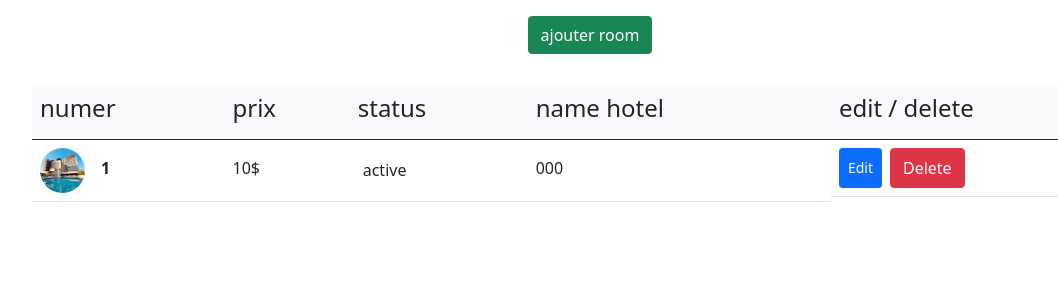
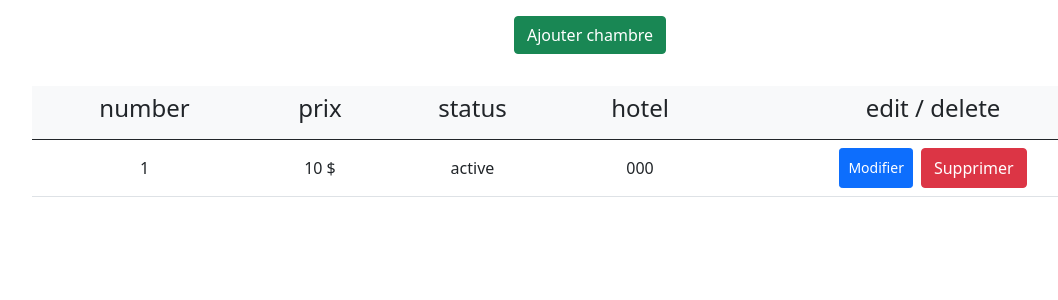
Before and after one commit to elkhailihamza/YouBooking, a PHP site: page /room.php in a window 1280 px wide. Shown: the part 62-362 px from the top of the page, without its empty margins (50-1108 px from the left). Run offline with PHP 8.4, Linux system fonts and the light colour scheme; tables that the repository leaves empty or names only in its code hold one stand-in row (values such as "Sample post").

Commit message:
update room

```diff
--- a/room.php
+++ b/room.php
@@ -17,15 +17,9 @@ $resultatHotel=mysqli_query($conn,$reqeteHotel);
 </head>
 <body class='container'>
 
-<!-- start navar -->
-<nav class="navbar navbar-expand-lg navbar-light bg-light ">
+<nav class="navbar navbar-expand-lg navbar-light bg-light">
   <div class="container-fluid">
-
-    <a class="navbar-brand" href="">
-      Dashboard
-    </a>
-
-
+    <a class="navbar-brand" href="#">Dashboard</a>
     <div class="navbar-nav ms-auto">
       <div class="nav-item dropdown">
         <a class="nav-link dropdown-toggle" href="#" id="navbarDropdown" role="button" data-bs-toggle="dropdown" aria-expanded="false">
@@ -33,40 +27,35 @@ $resultatHotel=mysqli_query($conn,$reqeteHotel);
           Zakaria
         </a>
         <ul class="dropdown-menu" aria-labelledby="navbarDropdown">
-          <li><a class="dropdown-item" href="">profil</a></li>
+          <li><a class="dropdown-item" href="#">Profil</a></li>
           <li><hr class="dropdown-divider"></li>
-          <li><a class="dropdown-item" href="">logOut</a></li>
+          <li><a class="dropdown-item" href="#">LogOut</a></li>
         </ul>
       </div>
     </div>
   </div>
 </nav>
-<!-- end nav -->
-
 
 <center>
   <button type="button" class="btn btn-success mt-3 mb-4" data-bs-toggle="modal" data-bs-target="#ajouterModal">
-  ajouter room
+    Ajouter chambre
   </button>
 </center>
 
-
-</center>
 <table class="table align-middle mt-2 bg-white">
-  <thead class="bg-light">
+  <thead class="bg-light text-center">
     <tr>
-      <th><h4>numer</h4></th>
+      <th><h4>number</h4></th>
       <th><h4>prix</h4></th>
       <th><h4>status</h4></th>
-      <th><h4>name hotel</h4></th>
-      <th><h4>edit / delete</h4></th>
+      <th><h4>hotel</h4></th>
+      <th><h4> edit / delete</h4></th>
     </tr>
   </thead>
 
-  <tbody>
+  <tbody class='text-center'>
     <?php
     while ($row = mysqli_fetch_assoc($resultatSelect)) {
-
         $requeteHotel = "SELECT * FROM hotel WHERE id_hotel = " . $row['id_hotel'];
         $resultHotel = mysqli_query($conn, $requeteHotel);
 
@@ -74,76 +63,96 @@ $resultatHotel=mysqli_query($conn,$reqeteHotel);
             $rowHotel = mysqli_fetch_assoc($resultHotel);
 
             echo "<tr>";
-            echo "<td>
-                    <div class='d-flex align-items-center'>
-                        <img src='images/hotel-img.webp' alt='' style='width: 45px; height: 45px' class='rounded-circle' />
-                        <div class='ms-3'>
-                            <h6 class='fw-bold mb-1 text-center'>" . $row['id_room'] . "</h6>
-                        </div>
-                    </div>
-                  </td>";
-            echo "<td>
-                    <h6 class='fw-normal mb-1' >" . $row['prix'] . "<span>$</span></h6>
-                  </td>";
-            echo "<td class='status'>
-                  <h6 class='fw-normal mb-1  status-text' style='width: fit-content;height:20px;padding:3px 5px 5px 5px;border-radius:7px;'>" . $row['status'] . "</h6>
-                </td>";
-            echo "<td>
-                    <h6 class='fw-normal mb-1'>" . $rowHotel['name_hotel'] . "</h6>
-                  </td>";
-            echo "<td class='d-flex'>
-            <button type='button' class='btn btn-primary btn-sm btn-rounded' data-bs-toggle='modal' data-bs-target='#updateModal'>Edit</button>
+            echo "<td>{$row['id_room']}</td>";
+            echo "<td>{$row['prix']} $</td>";
+            echo "<td><span class='status-text' style='width: fit-content;height:20px;padding:3px 5px 5px 5px;border-radius:7px;'>{$row['status']}</span></td>";
+            echo "<td>{$rowHotel['name_hotel']}</td>";
+            echo "<td class='d-flex justify-content-center'>
+                    <button type='button' class='btn btn-primary btn-sm btn-rounded' data-bs-toggle='modal' data-bs-target='#updateModal{$row['id_room']}'>Modifier</button>
                     <form action='crudROOM/deleteRoom.php' method='post' class='ms-2'>
-                        <input type='hidden' name='id_hotel' value='" . $row['id_room'] . "'>
-                        <button type='submit' name='deletebtn' class='btn btn-danger' style='height: 40px;'>Delete</button>
+                        <input type='hidden' name='id_room' value='{$row['id_room']}'>
+                        <button type='submit' name='deletebtn' class='btn btn-danger' style='height: 40px;'>Supprimer</button>
                     </form>
                   </td>";
             echo "</tr>";
+
+
+            // modal update
+            echo "<div class='modal fade' id='updateModal{$row['id_room']}' tabindex='-1' aria-labelledby='updateModalLabel{$row['id_room']}' aria-hidden='true'>".
+            "    <div class='modal-dialog'>".
+            "        <div class='modal-content'>".
+            "            <div class='modal-header'>".
+            "                <h5 class='modal-title' id='updateModalLabel{$row['id_room']}'>Modifier chambre</h5>".
+            "                <button type='button' class='btn-close' data-bs-dismiss='modal' aria-label='Close'></button>".
+            "            </div>".
+            "            <form action='crudROOM/updateRoom.php' method='POST'>".
+            "                <div class='modal-body'>".
+            "                    <input type='hidden' name='id_room' value='{$row['id_room']}'>".
+            "                    <label for='number_update' class='form-label'>number</label>".
+            "                    <input type='text' class='form-control' id='number_update' name='number' value='{$row['id_room']}' required>".
+            "                    <label for='prix_update' class='form-label'>Prix</label>".
+            "                    <input type='text' class='form-control' id='prix_update' name='prix' value='{$row['prix']}' required>".
+            "                    <label for='status_update' class='form-label'>Statut</label>".
+            "                    <select name='status' id='status_update' class='form-select' aria-label='Default select example'>".
+            "                      <option value='Available'>Available</option>".
+            "                      <option value='Occupied'>Occupied</option>".
+            "                      <option value='Under Maintenance'>Under Maintenance</option>".
+            "                    </select>".
+            "                    <label for='hotel_update' class='form-label'>hotel</label>".
+            "                    <select name='hotel' id='hotel_update' class='form-select' aria-label='Default select example'>".
+            "                        <option value='{$rowHotel['id_hotel']}'>{$rowHotel['name_hotel']}</option>";
+
+                                       $resultatHotel = mysqli_query($conn, $reqeteHotel);
+                                       while ($rowHotel = mysqli_fetch_assoc($resultatHotel)) {
+                                          echo "<option value='" . $rowHotel['id_hotel'] . "'>" . $rowHotel['name_hotel'] . "</option>";
+                                       }
+
+           echo "                 </select>".
+            "                </div>".
+            "                <div class='modal-footer'>".
+            "                    <button type='reset' class='btn btn-secondary' >reset</button>".
+            "                    <button type='submit' name='updatebtn' class='btn btn-primary'>update</button>".
+            "                </div>".
+            "            </form>".
+            "        </div>".
+            "    </div>".
+            "</div>";
         } else {
             echo "error : " . mysqli_error($conn);
         }
     }
     ?>
+  </tbody>
+</table>
 
-
-
-
-<!-- Modal -->
+<!-- Modal ajouter -->
 <div class="modal fade" id="ajouterModal" tabindex="-1" aria-labelledby="exampleModalLabel" aria-hidden="true">
     <div class="modal-dialog">
         <div class="modal-content">
             <div class="modal-header">
-                <h5 class="modal-title" id="exampleModalLabel">Nouveau room</h5>
+                <h5 class="modal-title" id="exampleModalLabel">Nouvele chambre</h5>
                 <button type="button" class="btn-close" data-bs-dismiss="modal" aria-label="Close"></button>
             </div>
             <form action="crudROOM/insertRoom.php" method="POST">
                 <div class="modal-body">
-                    <!-- number -->
                     <div>
                         <label for="number" class="form-label">number</label>
                         <input type="text" class="form-control" id="number" name="number" required>
                     </div>
-
-                    <!-- prix -->
                     <div>
-                        <label for="prix" class="form-label">prix</label>
-                        <input type="prix" class="form-control" id="prix" name="prix" required>
+                        <label for="prix" class="form-label">Prix</label>
+                        <input type="text" class="form-control" id="prix" name="prix" required>
                     </div>
-
-                    <!-- status -->
                     <div>
-                        <label for="status" class="form-label">status</label>
+                        <label for="status" class="form-label">Statut</label>
                         <select name="status" id="status" class="form-select" aria-label="Default select example">
                             <option value="Available">Available</option>
                             <option value="Occupied">Occupied</option>
                             <option value="Under Maintenance">Under Maintenance</option>
                         </select>
                     </div>
-
-
-                    <!-- hotel -->
                     <div>
-                    <label for="hoteh" class="form-label">hothel</label>
+                        <label for="hotel" class="form-label">hotel</label>
                         <select name="hotel" id="hotel-select" class="form-select" aria-label="Default select example">
                             <?php
                             while ($row = mysqli_fetch_assoc($resultatHotel)) {
@@ -152,20 +161,16 @@ $resultatHotel=mysqli_query($conn,$reqeteHotel);
                             ?>
                         </select>
                     </div>
-
                 </div>
                 <div class="modal-footer">
-                    <button type="reset" class="btn btn-secondary">reset</button>
-                    <button type="submit" name='ok' class="btn btn-primary">ajouter</button>
+                    <button type="reset" class="btn btn-secondary">Réinitialiser</button>
+                    <button type="submit" name='ok' class="btn btn-primary">Ajouter</button>
                 </div>
             </form>
         </div>
     </div>
 </div>
 
-
-
-
 <script src='js/script.js'></script>
 <script src="https://cdn.jsdelivr.net/npm/@popperjs/core@2.9.2/dist/umd/popper.min.js" integrity="sha384-IQsoLXl5PILFhosVNubq5LC7Qb9DXgDA9i+tQ8Zj3iwWAwPtgFTxbJ8NT4GN1R8p" crossorigin="anonymous"></script>
 <script src="https://cdn.jsdelivr.net/npm/bootstrap@5.0.2/dist/js/bootstrap.min.js" integrity="sha384-cVKIPhGWiC2Al4u+LWgxfKTRIcfu0JTxR+EQDz/bgldoEyl4H0zUF0QKbrJ0EcQF" crossorigin="anonymous"></script>
```
Also changed, not shown: crudROOM/updateRoom.php (+9 -8 lines), js/script.js (+37 -0 lines), README.md, css/style.css (added). Lines whose indentation alone changed are shown as unchanged.
